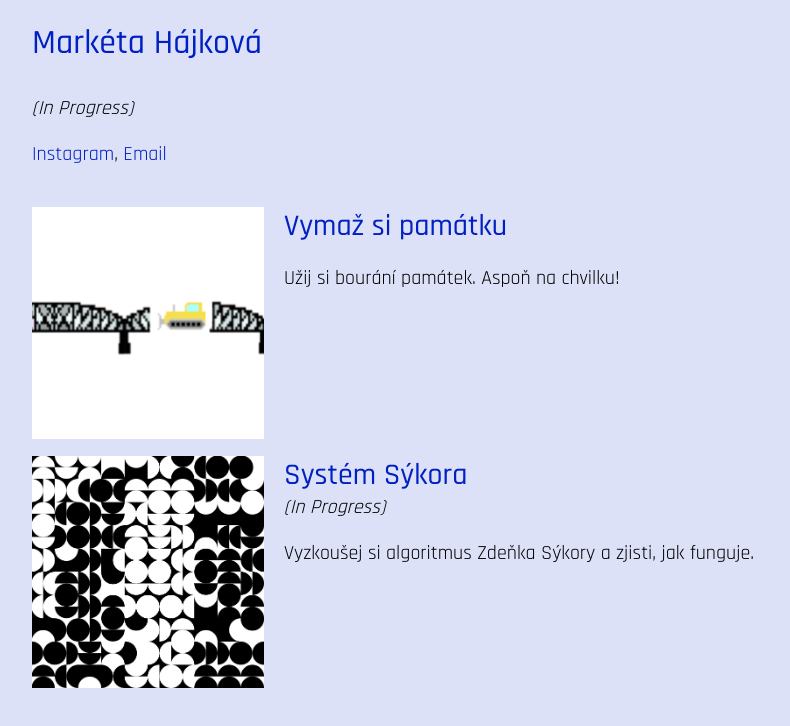
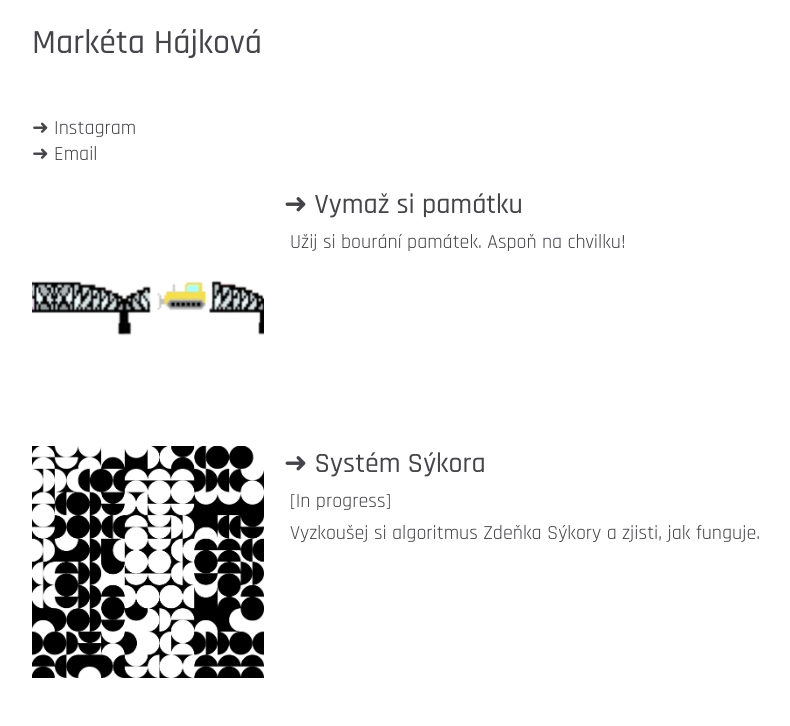
Before and after one commit to hornermar/hornermar.github.io, a React (Vite) app: page / in a window 1280 px wide. Shown: the top 726 px of the page, without its empty margins (168-958 px from the left). Built offline with nearby package versions, Linux system fonts and the light colour scheme.

Commit message:
change styles, robots.txt

```diff
--- a/src/components/Header/Header.css
+++ b/src/components/Header/Header.css
@@ -2,7 +2,7 @@ header {
   position: sticky;
   top: 0;
   padding: 20px 0 0px;
-  background-color: #dce1f8;
+  background-color: white;
 }
 
 .nav {
@@ -19,11 +19,10 @@ header h1,
 header a {
   font-size: 34px;
   font-weight: 500;
-  color: black;
   text-decoration: none;
   margin: 0;
 
-  color: #0020c2;
+  /* color: #0020c2; */
 }
 
 header span {
--- a/src/data/projects.tsx
+++ b/src/data/projects.tsx
@@ -1,7 +1,12 @@
-import { ProjectType } from "../types/ProjectType";
 import { Link } from "react-router-dom";
+
+import { ProjectType, Note } from "../types/ProjectType";
 import vymazSiPamatkuImage from "../assets/vymaz-si-pamatku-banner.png";
 import systemSykoraImage from "../assets/system-sykora-banner.png";
+
+export enum ProjectNote {
+  inProgress = "(In progress)",
+}
 
 export const projects: ProjectType[] = [
   {
@@ -16,12 +21,13 @@ export const projects: ProjectType[] = [
       </>
     ),
     image: vymazSiPamatkuImage,
+    note: Note.done,
   },
   {
     code: "system-sykora",
     title: "Systém Sýkora",
     description: "Vyzkoušej si algoritmus Zdeňka Sýkory a zjisti, jak funguje.",
     image: systemSykoraImage,
-    note: "(In Progress)",
+    note: Note.inProgress,
   },
 ];
--- a/src/index.css
+++ b/src/index.css
@@ -1,7 +1,6 @@
 @import url("https://fonts.googleapis.com/css2?family=Rajdhani:wght@300;400;500;600;700&display=swap");
 
 :root {
-  background-color: #dce1f8;
 }
 
 body {
@@ -11,6 +10,7 @@ body {
   margin: 0 auto;
   padding: 0 20px 20px 20px;
   font-size: 20px;
+  color: #44444a;
 }
 
 h2 {
@@ -29,5 +29,5 @@ h3 {
 
 a {
   text-decoration: none;
-  color: #0020c2;
+  color: #44444a;
 }
--- a/src/pages/About/About.css
+++ b/src/pages/About/About.css
@@ -1,3 +1,7 @@
 .about {
-  margin-bottom: 40px;
+  margin: 20px 0;
 }
+
+.about p {
+  margin: 0;
+}
--- a/src/pages/About/About.tsx
+++ b/src/pages/About/About.tsx
@@ -5,10 +5,11 @@ export const About = () => {
   return (
     <div className="about">
       <p>
-        <Link to="https://www.instagram.com/marketa_hajek">Instagram</Link>,{" "}
-        <Link to="mailto:hornerova.m@gmail.com">Email</Link>
+        <Link to="https://www.instagram.com/marketa_hajek">➜ Instagram</Link>
       </p>
-      <p></p>
+      <p>
+        <Link to="mailto:hornerova.m@gmail.com">➜ Email</Link>
+      </p>
     </div>
   );
 };
--- a/src/pages/Detail/Detail.css
+++ b/src/pages/Detail/Detail.css
@@ -11,7 +11,11 @@
   max-width: 450px;
 }
 
+.detail h3 {
+  font-size: 24px;
+}
+
 .detail__text .online {
-  font-size: 30px;
+  /* font-size: 30px; */
   font-weight: 500;
 }
--- a/src/pages/Detail/Detail.tsx
+++ b/src/pages/Detail/Detail.tsx
@@ -4,6 +4,7 @@ import { useParams } from "react-router-dom";
 import "./Detail.css";
 import { find } from "lodash";
 import { DetailNotFound } from "./DetailNotFound";
+import { Note } from "../../types/ProjectType";
 
 export const Detail = () => {
   const { project } = useParams<{ project: string }>();
@@ -12,7 +13,8 @@ export const Detail = () => {
 
   if (!detailData) return <DetailNotFound />;
 
-  const { code, title, description, why, technology, image, url } = detailData;
+  const { code, title, description, why, technology, image, url, note } =
+    detailData;
 
   const linkOnline = url ? url : `https://marketahajek.cz/${code}`;
 
@@ -24,9 +26,11 @@ export const Detail = () => {
 
       <div className="detail__text">
         <h2>{title}</h2>
-        <Link to={linkOnline} reloadDocument className="online">
-          <i>Online tady!</i>
-        </Link>
+        {note !== Note.inProgress && (
+          <Link to={linkOnline} reloadDocument className="online">
+            ➜ Online tady!
+          </Link>
+        )}
         <h3>Popis</h3>
         <p>{description}</p>
         <p>{why}</p>
@@ -40,7 +44,6 @@ export const Detail = () => {
               Zdrojový kód
             </Link>
           </li>
-          ...
         </ul>
       </div>
     </div>
--- a/src/pages/Home/Home.tsx
+++ b/src/pages/Home/Home.tsx
@@ -4,7 +4,6 @@ import { Projects } from "../Projects/Projects";
 export const Home = () => {
   return (
     <div>
-      <i>(In Progress)</i>
       <About />
       <Projects />
     </div>
--- a/src/pages/Projects/Projects.css
+++ b/src/pages/Projects/Projects.css
@@ -10,6 +10,11 @@
   width: 100%;
   gap: 20px;
   flex-flow: row wrap;
+  margin-bottom: 10px;
+}
+
+.project p {
+  margin: 6px;
 }
 
 .project__image {
@@ -23,8 +28,10 @@
 
 .project__text {
   flex: 1 1 70%;
+  margin-bottom: 10px;
 }
 
 .project h3 {
   margin: 0;
+  font-size: 28px;
 }
--- a/src/pages/Projects/Projects.tsx
+++ b/src/pages/Projects/Projects.tsx
@@ -1,7 +1,7 @@
 import { Link } from "react-router-dom";
 import "./Projects.css";
 import { map } from "lodash";
-import { ProjectType } from "../../types/ProjectType";
+import { ProjectType, Note } from "../../types/ProjectType";
 import { projects } from "../../data/projects";
 
 type ProjectProps = {
@@ -22,15 +22,13 @@ const Project = ({ code, title, description, image, note }: ProjectProps) => {
           <img src={image} alt={title} />
         </Link>
       </div>
+
       <div className="project__text">
-        <h3>
-          <Link to={linkTo}>{title}</Link>
-        </h3>
-        {note && (
-          <span>
-            <i>{note}</i>
-          </span>
-        )}
+        <Link to={linkTo}>
+          <h3>{`➜ ${title}`}</h3>
+        </Link>
+
+        {note && note === Note.inProgress && <p>[{note}]</p>}
         <p>{description}</p>
       </div>
     </div>
--- a/src/types/ProjectType.ts
+++ b/src/types/ProjectType.ts
@@ -1,4 +1,9 @@
 import { ReactNode } from "react";
+
+export enum Note {
+  inProgress = "In progress",
+  done = "(Done)",
+}
 
 export type ProjectType = {
   code: string;
@@ -8,6 +13,6 @@ export type ProjectType = {
   why?: string;
   press?: string;
   technology?: ReactNode;
-  note?: string;
+  note?: Note;
   url?: string;
 };
```
Also changed, not shown: robots.txt.
